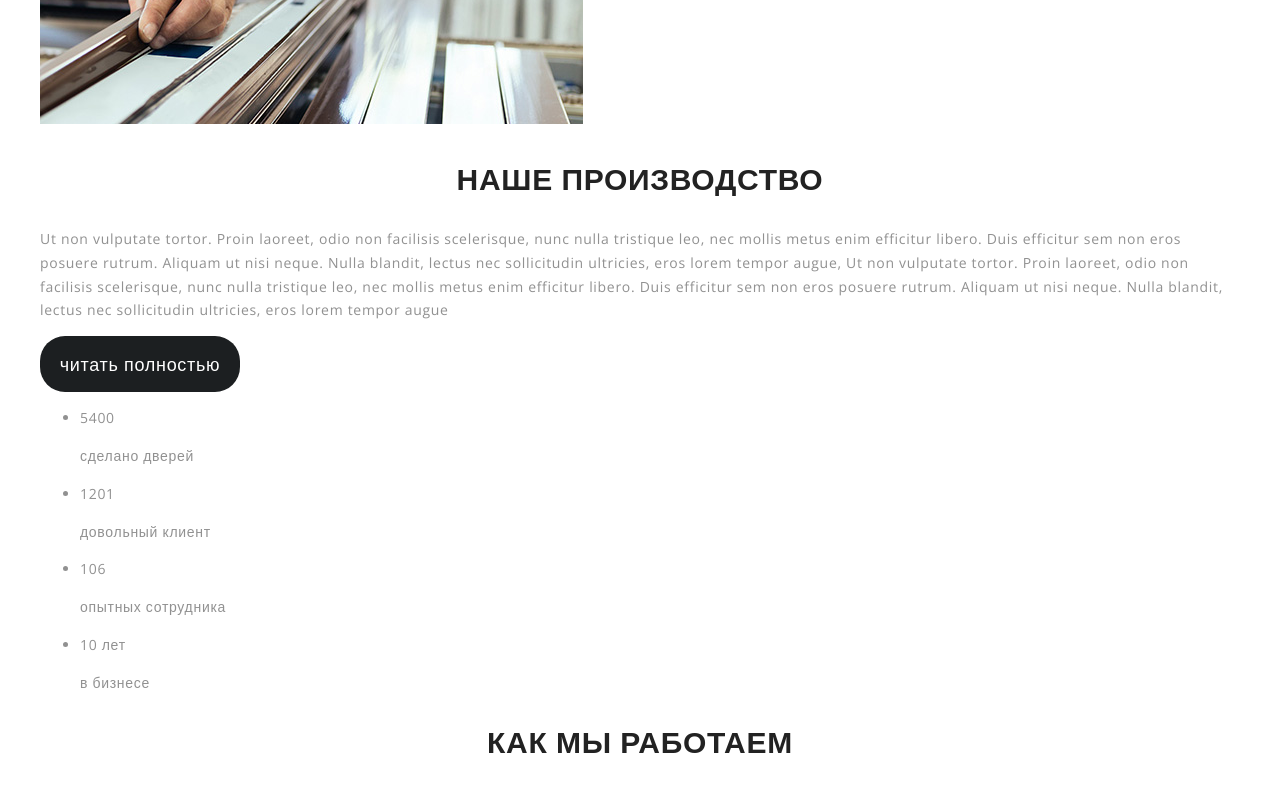
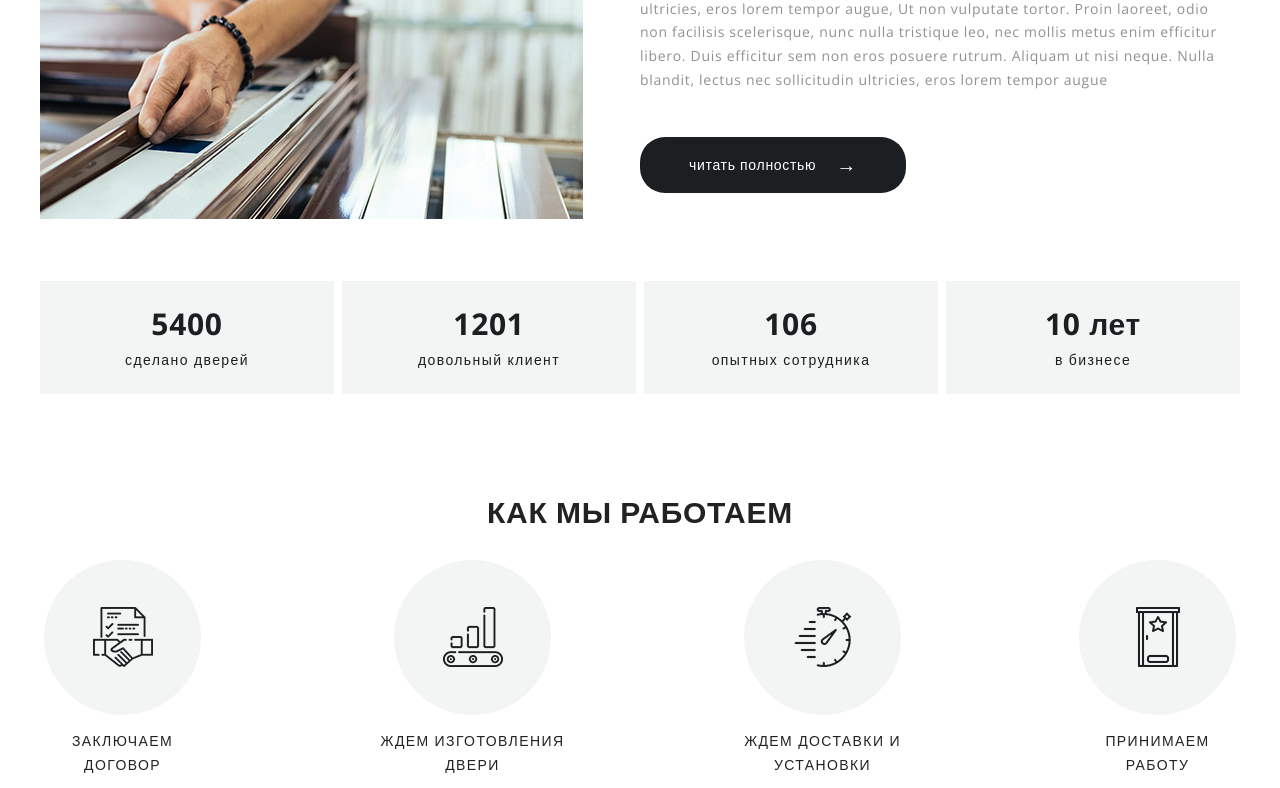
Before and after one commit to Verta-master/elit, a plain HTML site: page index.html in a window 1280 px wide. Shown: the part 3000-3788 px from the top of the page. Drawn offline with nearby package versions, Linux system fonts and the light colour scheme.

Commit message:
Update 2019-03-07T05:00:42.731Z

```diff
--- a/css/style.css
+++ b/css/style.css
@@ -1176,37 +1176,14 @@ h3,
 .portfolio__item a {
   display: block;
   overflow: hidden;
+  width: 100%;
+  height: 100%;
 }
-.portfolio__item p {
+.portfolio__item div {
+  width: 100%;
+  height: 100%;
   position: relative;
   z-index: 2;
-  margin: 0;
-  width: 100%;
-  text-align: center;
-  font-size: 36px;
-  font-weight: 400;
-  line-height: 1.33;
-  text-transform: uppercase;
-}
-.portfolio__item p::before {
-  content: "";
-  position: absolute;
-  z-index: -1;
-  top: 50%;
-  left: 0;
-  right: 0;
-  height: 2px;
-  background-color: #1c1f21;
-}
-.portfolio__item:hover img,
-.portfolio__item:active img {
-  -webkit-transform: scale(1.05);
-          transform: scale(1.05);
-  -webkit-transition: ease-out 0.3s;
-  transition: ease-out 0.3s;
-}
-.portfolio__item--grey {
-  padding: 30px;
   display: -webkit-box;
   display: -ms-flexbox;
   display: flex;
@@ -1220,16 +1197,117 @@ h3,
   -webkit-box-align: center;
       -ms-flex-align: center;
           align-items: center;
+}
+.portfolio__item div::before {
+  content: "";
+  position: absolute;
+  z-index: -1;
+  top: 50%;
+  left: 0;
+  right: 0;
+  height: 2px;
+  background-color: #1c1f21;
+}
+.portfolio__item p {
+  display: inline-block;
+  margin: 0;
+  font-size: 36px;
+  font-weight: 400;
+  line-height: 1.33;
+  text-transform: uppercase;
+}
+.portfolio__item:hover img,
+.portfolio__item:active img {
+  -webkit-transform: scale(1.05);
+          transform: scale(1.05);
+  -webkit-transition: ease-out 0.3s;
+  transition: ease-out 0.3s;
+}
+.portfolio__item--grey {
+  padding: 30px;
   background-color: #f3f4f4;
   color: #1c1f21;
 }
-.portfolio__item--grey p span {
+.portfolio__item--grey p {
   background-color: #f3f4f4;
   padding-left: 30px;
   padding-right: 30px;
 }
 .portfolio__item--black {
   padding: 30px;
+  background-color: #1c1f21;
+  color: #fff;
+  -webkit-transition: ease-out 0.3s;
+  transition: ease-out 0.3s;
+}
+.portfolio__item--black p {
+  max-width: 295px;
+  background-color: #1c1f21;
+  padding-left: 20px;
+  padding-right: 20px;
+}
+.portfolio__item--black div::before {
+  background-color: #fff;
+}
+.portfolio__item--black:hover,
+.portfolio__item--black:active {
+  opacity: 0.7;
+  -webkit-transition: ease-out 0.3s;
+  transition: ease-out 0.3s;
+}
+.production {
+  padding-top: 95px;
+  padding-bottom: 55px;
+}
+.production__wrap {
+  display: -webkit-box;
+  display: -ms-flexbox;
+  display: flex;
+  -webkit-box-pack: justify;
+      -ms-flex-pack: justify;
+          justify-content: space-between;
+  -webkit-box-align: start;
+      -ms-flex-align: start;
+          align-items: flex-start;
+}
+.production__img {
+  width: 50%;
+  padding-right: 55px;
+}
+.production__info {
+  width: 50%;
+  font-weight: 400;
+}
+.production__info .title-2 {
+  margin-top: 0;
+  text-align: left;
+}
+.production__btn {
+  width: 266px;
+  margin-top: 45px;
+  font-size: 14px;
+  font-weight: 400;
+}
+.production__btn span {
+  margin-left: 20px;
+  font-size: 20px;
+}
+.value__list {
+  margin: 0;
+  padding: 0;
+  list-style: none;
+  display: -webkit-box;
+  display: -ms-flexbox;
+  display: flex;
+  -webkit-box-pack: justify;
+      -ms-flex-pack: justify;
+          justify-content: space-between;
+}
+.value__item {
+  width: 24.5%;
+  padding: 25px;
+  color: #1c1f21;
+  line-height: 1.2;
   display: -webkit-box;
   display: -ms-flexbox;
   display: flex;
@@ -1243,22 +1321,109 @@ h3,
   -webkit-box-align: center;
       -ms-flex-align: center;
           align-items: center;
-  background-color: #1c1f21;
-  color: #fff;
-  -webkit-transition: ease-out 0.3s;
-  transition: ease-out 0.3s;
+  text-align: center;
+  background-color: #f3f4f4;
 }
-.portfolio__item--black p span {
-  background-color: #1c1f21;
-  padding-left: 20px;
-  padding-right: 20px;
+.value__item span {
+  font-size: 30px;
+  font-weight: 700;
 }
-.portfolio__item--black p::before {
-  background-color: #fff;
+.value__item p {
+  margin-bottom: 0;
+  margin-top: 10px;
+  font-weight: 400;
+  letter-spacing: 0.1em;
 }
-.portfolio__item--black:hover,
-.portfolio__item--black:active {
-  opacity: 0.7;
-  -webkit-transition: ease-out 0.3s;
-  transition: ease-out 0.3s;
+.steps {
+  padding-top: 70px;
 }
+.steps__list {
+  margin: 0;
+  padding: 0;
+  list-style: none;
+  display: -webkit-box;
+  display: -ms-flexbox;
+  display: flex;
+  -webkit-box-pack: justify;
+      -ms-flex-pack: justify;
+          justify-content: space-between;
+  -webkit-box-align: start;
+      -ms-flex-align: start;
+          align-items: flex-start;
+  margin-bottom: 110px;
+}
+.steps__item {
+  max-width: 165px;
+  display: -webkit-box;
+  display: -ms-flexbox;
+  display: flex;
+  -webkit-box-orient: vertical;
+  -webkit-box-direction: normal;
+      -ms-flex-direction: column;
+          flex-direction: column;
+  -webkit-box-pack: start;
+      -ms-flex-pack: start;
+          justify-content: flex-start;
+  -webkit-box-align: center;
+      -ms-flex-align: center;
+          align-items: center;
+  font-size: 14px;
+  line-height: 24px;
+  font-weight: 400;
+  color: #222222;
+  text-align: center;
+  letter-spacing: 0.1em;
+  text-transform: uppercase;
+}
+.steps__item:nth-child(2) {
+  max-width: 195px;
+}
+.steps__icon {
+  width: 157px;
+  height: 155px;
+  display: -webkit-box;
+  display: -ms-flexbox;
+  display: flex;
+  -webkit-box-pack: center;
+      -ms-flex-pack: center;
+          justify-content: center;
+  -webkit-box-align: center;
+      -ms-flex-align: center;
+          align-items: center;
+  border-radius: 50%;
+  background-color: #f3f4f4;
+}
+.steps__wrap {
+  display: -webkit-box;
+  display: -ms-flexbox;
+  display: flex;
+  -webkit-box-pack: justify;
+      -ms-flex-pack: justify;
+          justify-content: space-between;
+  -webkit-box-align: start;
+      -ms-flex-align: start;
+          align-items: flex-start;
+  margin-bottom: 60px;
+  font-size: 16px;
+  color: #666666;
+  font-weight: 400;
+  line-height: 30px;
+  letter-spacing: 0.05em;
+}
+.steps__wrap--center {
+  display: block;
+  text-align: center;
+}
+.steps__img {
+  width: 150px;
+}
+.steps__info {
+  width: calc(100% - 210px);
+}
+.steps__title {
+  margin-top: 0;
+  margin-bottom: 40px;
+  color: #222222;
+  font-size: 24px;
+  font-weight: 700;
+}
--- a/index.html
+++ b/index.html
@@ -249,7 +249,7 @@
           </a>
         </li>
         <li class="portfolio__item portfolio__item--grey">
-          <p><span>портфолио</span></p>
+          <div><p>портфолио</p></div>
         </li>
         <li class="portfolio__item">
           <a data-fancybox="gallery" href="img/images/img-6.jpg">
@@ -267,7 +267,7 @@
           </a>
         </li>
         <li class="portfolio__item portfolio__item--black">
-          <a href="#"><p><span>смотреть все проекты</span></p></a>
+          <a href="#"><div><p>смотреть все проекты</p></div></a>
         </li>
         <li class="portfolio__item">
           <a data-fancybox="gallery" href="img/images/img-9.jpg">
@@ -286,7 +286,7 @@
           <div class="production__info">
             <p class="title-2">наше производство</p>
             <p>Ut non vulputate tortor. Proin laoreet, odio non facilisis scelerisque, nunc nulla tristique leo, nec mollis metus enim efficitur libero. Duis efficitur sem non eros posuere rutrum. Aliquam ut nisi neque. Nulla blandit, lectus nec sollicitudin ultricies, eros lorem tempor augue, Ut non vulputate tortor. Proin laoreet, odio non facilisis scelerisque, nunc nulla tristique leo, nec mollis metus enim efficitur libero. Duis efficitur sem non eros posuere rutrum. Aliquam ut nisi neque. Nulla blandit, lectus nec sollicitudin ultricies, eros lorem tempor augue</p>
-            <a href="#" class="btn production__btn">читать полностью</a>
+            <a href="#" class="btn production__btn">читать полностью <span>&rarr;</span></a>
           </div>
         </div>
       </div>
@@ -363,8 +363,10 @@
             <p>Дерево является одним из лучших материалов для производства крашеных дверей. Материал должен отвечать высочайшим требованиям по качеству раскроя, породным свойствам и цветовой однородности. Чаще всего применяют древесину таких пород: ясень, бук, орех, дуб или черешня.  Крашеное дерево – это тип материала, который наиболее лучше позволяет провести его обработку, что обеспечивает межкомнатным крашенным дверям тепловую и звуковую изоляцию, а также долговечность конструкции.  Чтобы изготовить крашеные двери высочайшего класса, изначально дерево проходит декоративную обработку, где могут создаваться уникальные и сложные художественные элементы. К тому же процесс окрашивания дерева для моделей позволяет получить надолго будущим владельцам товара положительные и яркие впечатления.</p>
           </div>
         </div>
-        <p class="steps__title">Преимущества крашенных дверей</p>
-        <p>Напомним, что все модели крашеных дверей имеют поверхность, не поддающуюся деформации, отслаиванию краски, механическим воздействиям. Такие изделия не выгорают от ультрафиолета и наделены высокими качествами экологичности, что важно для здоровья человека. Межкомнатные крашенные двери - отличны при эксплуатации. Они подойдут для комнат разного назначения. Их можно подобрать под любой дизайн помещения.</p>
+        <div class="steps__wrap steps__wrap--center">
+          <p class="steps__title">Преимущества крашенных дверей</p>
+          <p>Напомним, что все модели крашеных дверей имеют поверхность, не поддающуюся деформации, отслаиванию краски, механическим воздействиям. Такие изделия не выгорают от ультрафиолета и наделены высокими качествами экологичности, что важно для здоровья человека. Межкомнатные крашенные двери - отличны при эксплуатации. Они подойдут для комнат разного назначения. Их можно подобрать под любой дизайн помещения.</p>
+        </div>
       </div>
     </section>
 
```
Also changed, not shown: css/style.min.css.
